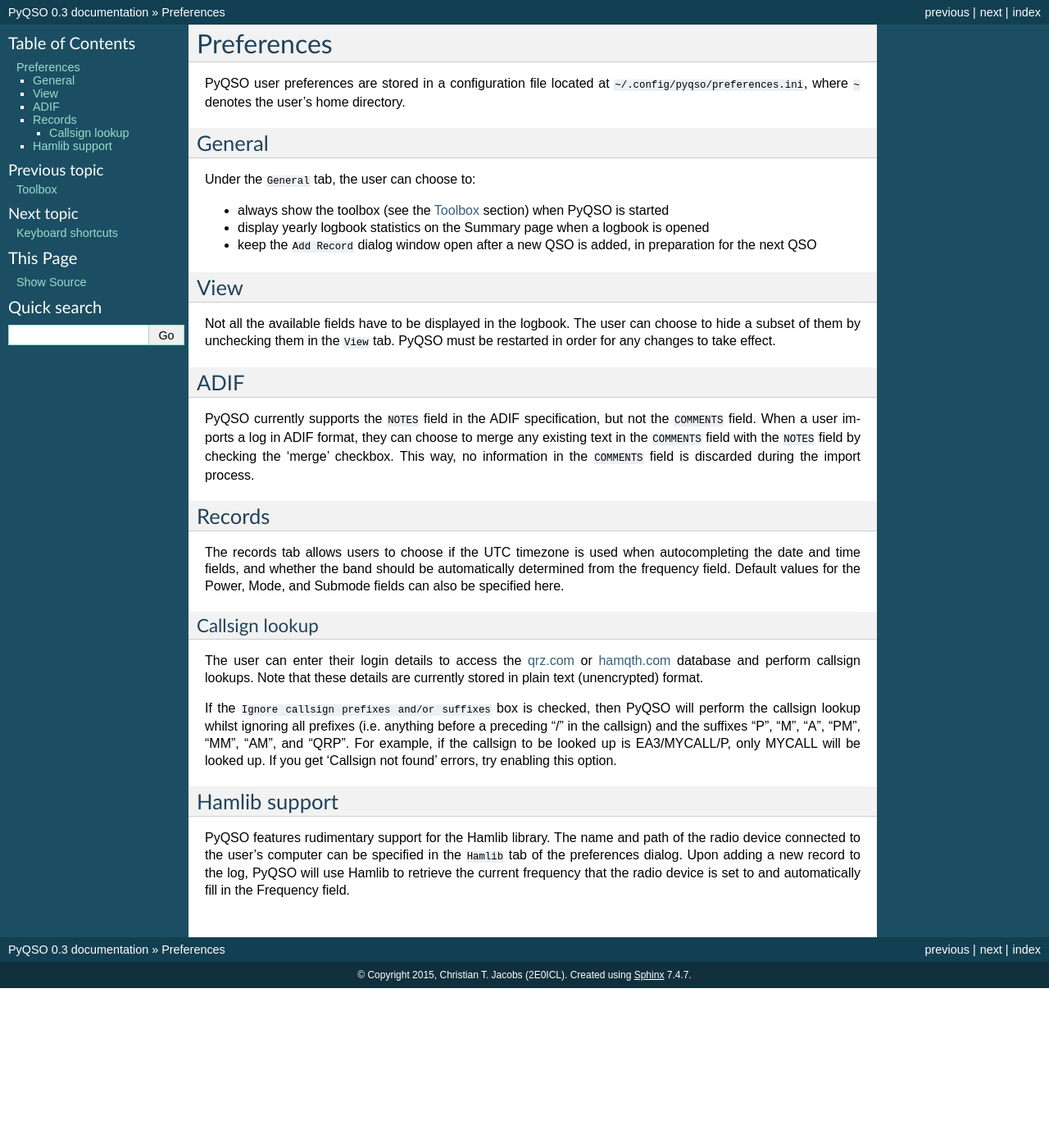
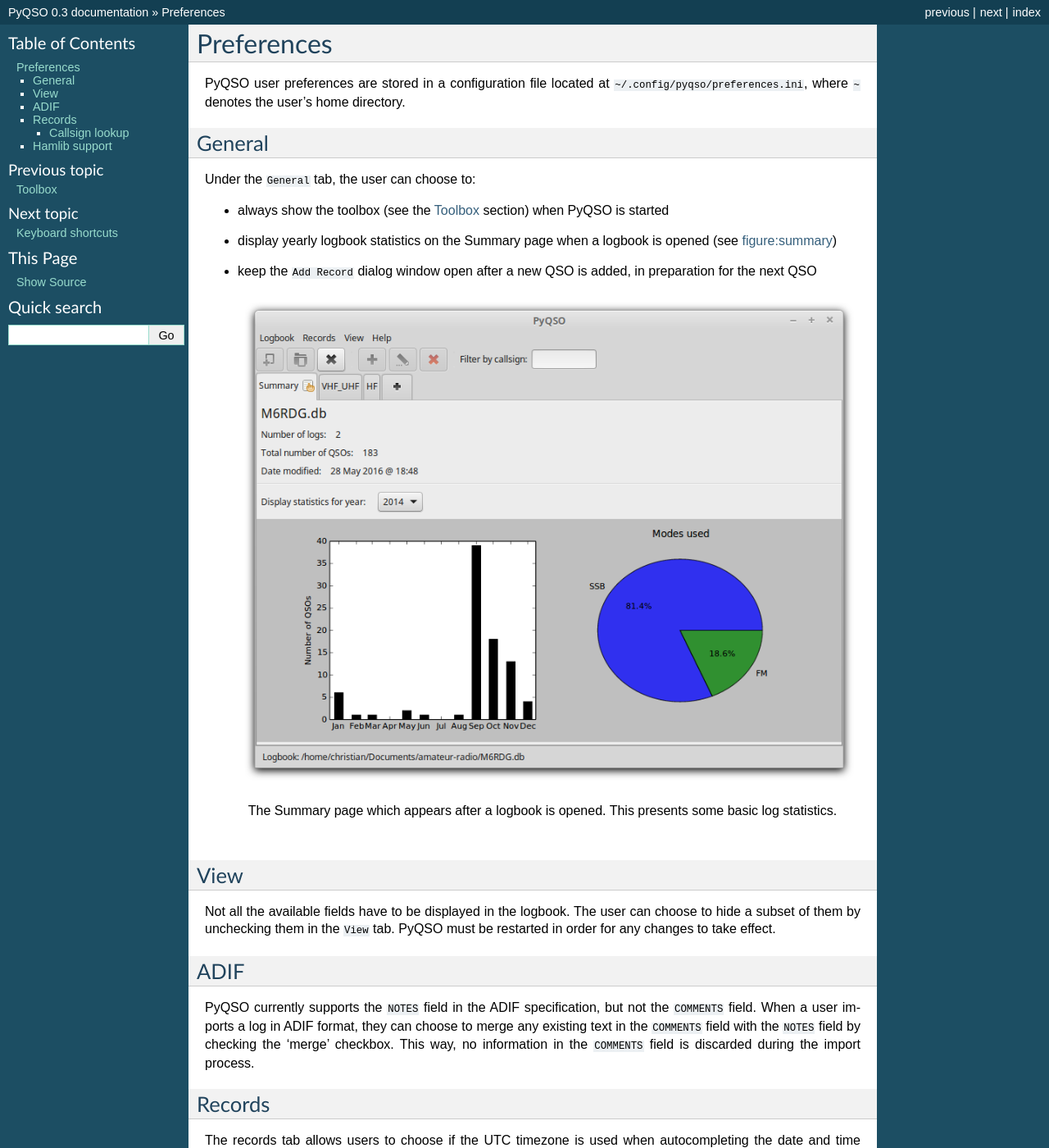
Before and after one commit to ctjacobs/pyqso, a Sphinx documentation site: the page built from docs/source/preferences.rst, in a window 1280 px wide and 1400 px high. Shown: the whole window at 82% size. Built offline with Sphinx 7.4.7, drawn with Linux system fonts in a browser that asks for light colours.

Commit message:
Added a screenshot of the Summary page/tab.

```diff
--- a/docs/source/preferences.rst
+++ b/docs/source/preferences.rst
@@ -11,9 +11,15 @@
 
 -  always show the toolbox (see the `Toolbox <toolbox.html>`_ section) when PyQSO is started
 
--  display yearly logbook statistics on the Summary page when a logbook is opened
+-  display yearly logbook statistics on the Summary page when a logbook is opened (see figure:summary_)
 
 -  keep the ``Add Record`` dialog window open after a new QSO is added, in preparation for the next QSO
+
+   .. _figure:summary:
+   .. figure::  images/summary.png
+      :align:   center
+
+      The Summary page which appears after a logbook is opened. This presents some basic log statistics.
 
 View
 ----
```
Also changed, not shown: docs/source/images/summary.png (added).
